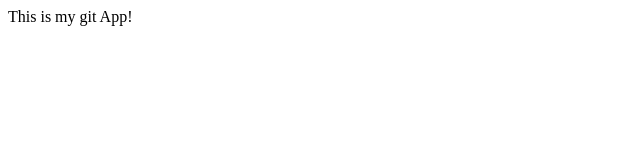
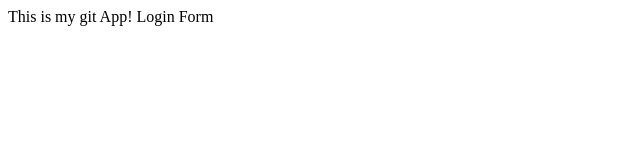
Before and after one commit to joedemens/myApp, a plain HTML site: page index.html in a window 1280 px wide. Shown: the full height of the page, 0-640 px from the left. Drawn offline with Linux system fonts and the light colour scheme.

Commit message:
login form

```diff
--- /dev/null
+++ b/dir2/app2.js
@@ -0,0 +1 @@
+console.log('myApp2');
--- a/index.html
+++ b/index.html
@@ -4,5 +4,6 @@
     </head>
     <body>
         This is my git App!
+        Login Form
     </body>
 </html>
```
Also changed, not shown: login.html (added, +1 -0 lines), log.txt (added), 1 other file.
